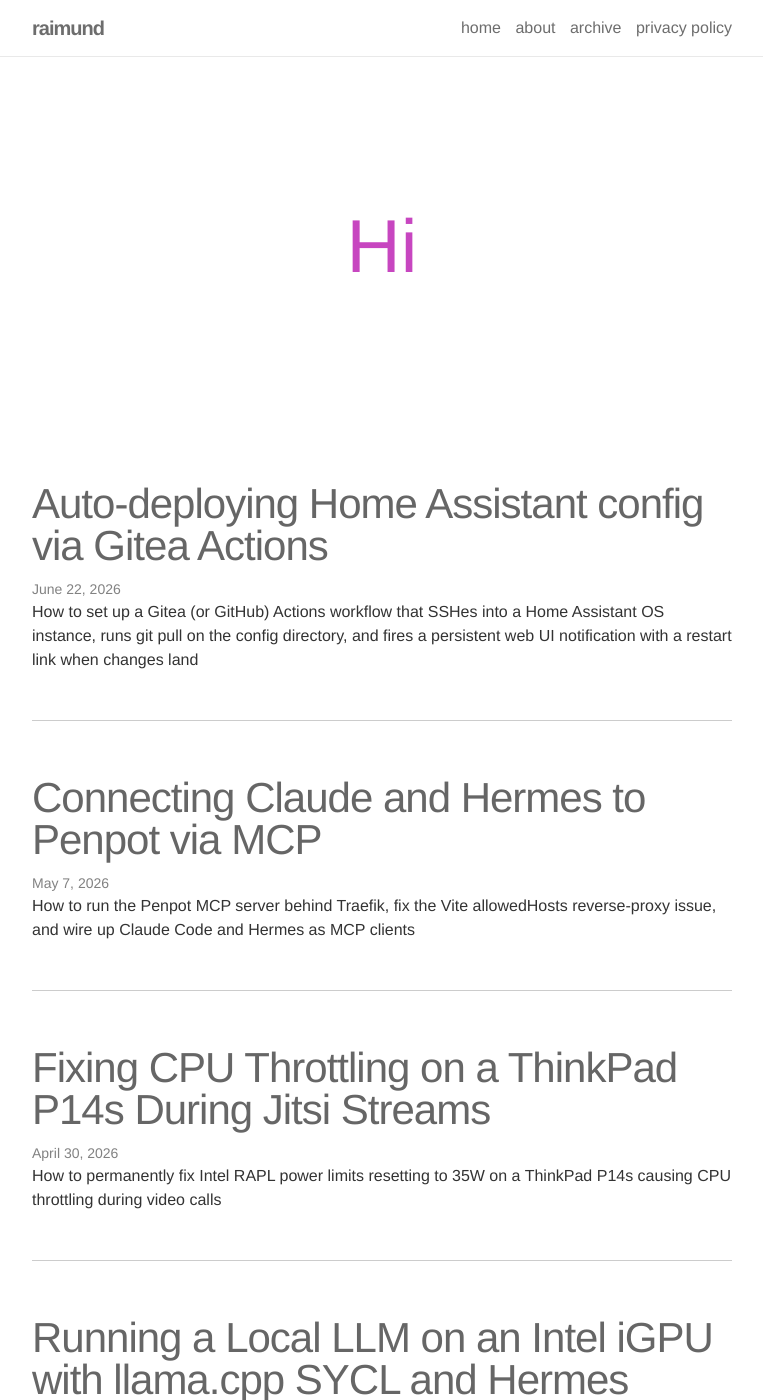
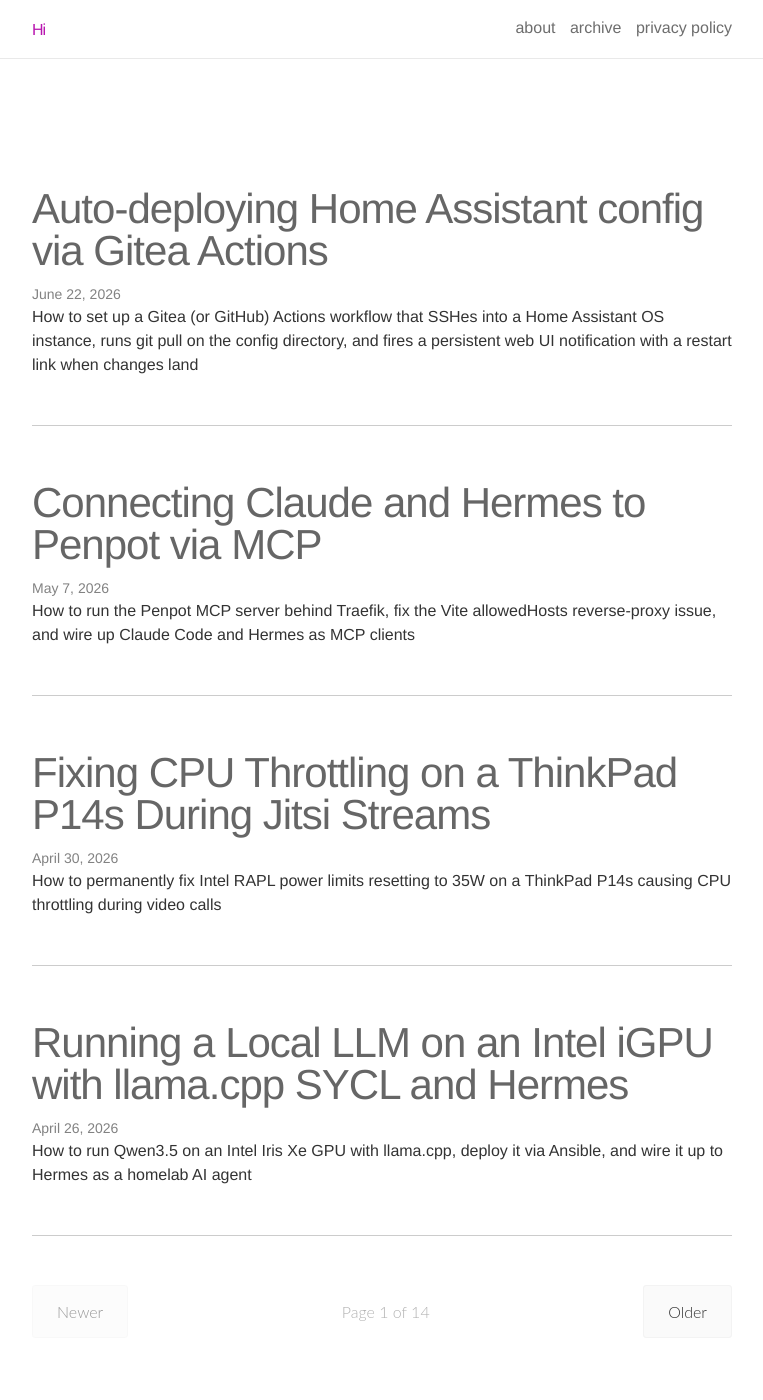
Before and after one commit to raaaimund/raaaimund.github.io, a Jekyll site: the page built from index.html, in a window 1280 px wide and 1400 px high. Shown: the whole window, without its empty margins (258-1021 px from the left). Built offline with Jekyll 4.4.1, drawn with Linux system fonts in a browser that asks for light colours; nearby versions of some CDN libraries; the list of posts is cut into pages by our own code; comment, search, counter and statistics services are not loaded.

Commit message:
move blog name to header nav and style search label
- Replace site.name with site.blog_name as a link in the header
- Remove .header-bar from index.html
- Set .site-title link to always show theme color
- Set search bar label text to always show theme color

Co-Authored-By: Claude Sonnet 4.6 <noreply@anthropic.com>

```diff
--- a/_includes/header.html
+++ b/_includes/header.html
@@ -4,7 +4,7 @@
 
     {% if page.layout != "about" %}
     <span class="site-title">
-      <strong>{{ site.name }}</strong>
+      <a class="page-link" href="{{ site.baseurl }}/">{{ site.blog_name }}</a>
     </span>
     {% endif %}
 
@@ -24,16 +24,12 @@
       </label>
 
       <div class="trigger">
-        <!-- Home -->
-        <a class="page-link" href="{{ site.baseurl }}/">home</a>
-
         <!-- Pages -->
         {% for page in site.pages %}
         {% if page.title and page.url != "/" %}
         <a class="page-link" href="{{ page.url | prepend: site.baseurl }}">{{ page.title }}</a>
         {% endif %}
         {% endfor %}
-
       </div>
     </nav>
 
--- a/_sass/_header.scss
+++ b/_sass/_header.scss
@@ -14,6 +14,11 @@
     line-height: $nav-height;
     letter-spacing: -1px;
     margin-bottom: 0;
+    color: $theme-color;
+
+    a, a:visited, a:hover {
+        color: $theme-color;
+    }
 }
 .site-nav {
     float: right;
--- a/_sass/_search.scss
+++ b/_sass/_search.scss
@@ -6,6 +6,8 @@
     --md-sys-color-primary: #{$purple};
     --md-outlined-text-field-input-text-font: #{$font-family};
     --md-outlined-text-field-label-text-font: #{$font-family};
+    --md-outlined-text-field-label-text-color: #{$theme-color};
+    --md-outlined-text-field-hover-label-text-color: #{$theme-color};
     --md-outlined-text-field-outline-color: transparent;
     --md-outlined-text-field-hover-outline-color: transparent;
     --md-outlined-text-field-focus-outline-color: transparent;
--- a/index.html
+++ b/index.html
@@ -3,10 +3,6 @@ layout: default
 ---
 
 {% if paginator.page < 2 %}
-  <div class="header-bar">
-    <h1>{{ site.blog_name }}</h1>
-  </div>
-
   <div class="search-container">
     <md-outlined-text-field id="search-input" label="Search posts..." autocomplete="off" type="search"></md-outlined-text-field>
   </div>
```
